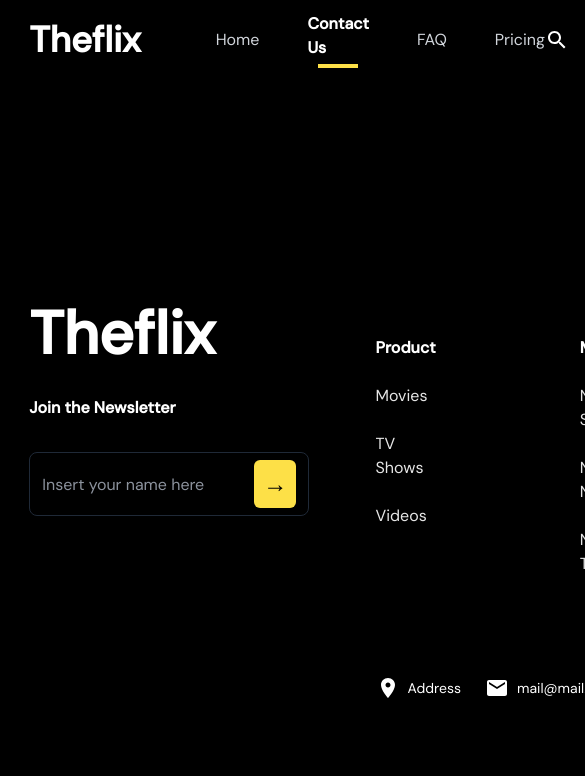
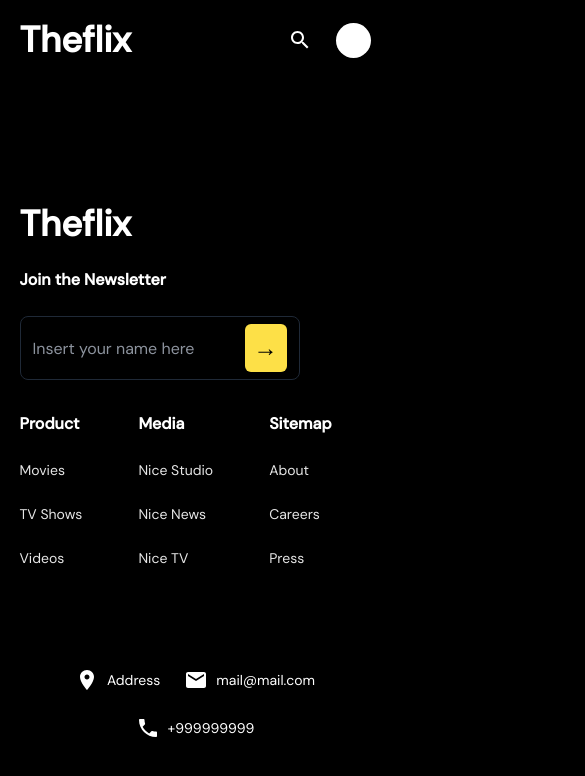
Before and after one commit to EricLich/paisaflix, a Next.js app: page /contact in a window 390 px wide. Shown: the top 776 px of the page, 585 px wide, since content can reach past the window. Built offline with nearby package versions, Linux system fonts and the light colour scheme.

Commit message:
add responisive layout

```diff
--- a/app/tv/[id]/page.tsx
+++ b/app/tv/[id]/page.tsx
@@ -1,4 +1,5 @@
 import React from "react";
+
 import { API_GET_SINGLE_TV_SHOW, API_GET_TV_SHOW_BY_GENRE_ID } from "../../../api/apiConstants";
 import Hero from "../../../components/Hero";
 import { Movie, TV } from "../../../utils/types";
--- a/components/FeaturedShows.tsx
+++ b/components/FeaturedShows.tsx
@@ -11,7 +11,7 @@ type FeaturedShowsProps = {
 
 const FeaturedShows: React.FC<FeaturedShowsProps> = ({ featuredShows }) => {
   return (
-    <section className="w-[85%] mx-auto mt-[50px]">
+    <section className="w-[90%] lg:w-[85%] mx-auto mt-[50px]">
       <FeaturedSwiper featuredItems={featuredShows} title={"Featured Shows this week"} mtNegative={false} type="tv" />
     </section>
   );
--- a/components/Footer.tsx
+++ b/components/Footer.tsx
@@ -39,10 +39,12 @@ const Footer = () => {
   ];
 
   return (
-    <footer className="w-full mt-[200px] mb-14">
-      <div className="w-[85%] mx-auto flex items-start gap-[20%]">
-        <div className="flex flex-col gap-8">
-          <h2 className="text-white text-6xl font-semibold">Theflix</h2>
+    <footer className="w-full mt-[100px] lg:mt-[200px] mb-14">
+      <div className="w-[90%] lg:w-[85%] mx-auto flex flex-col lg:flex-row items-start gap-[20%]">
+        <div className="flex flex-col gap-6 lg:gap-8">
+          <Link href={"/"} className="text-white text-4xl lg:text-6xl font-semibold">
+            Theflix
+          </Link>
           <p className="text-white text-base font-semibold">Join the Newsletter</p>
           <form className="h-16 w-[280px] border border-gray-800 flex items-center justify-between rounded-lg gap-2 px-3">
             <input
@@ -55,19 +57,23 @@ const Footer = () => {
         </div>
 
         <div className="flex flex-col justify-between items-start flex-1 gap-[100px] pt-8">
-          <div className="flex flex-row items-start gap-36">
+          <div className="flex flex-row flex-wrap items-start gap-14 lg:gap-36">
             {footerTitles.map((title, titleIndex: number) => (
               <div className="flex flex-col gap-6" key={title}>
                 <h3 className="text-white font-bold">{title}</h3>
                 {footerLinks.map((linksLevel, index: number) => (
-                  <Link href={footerLinks[titleIndex][index].route} className="text-[#E6E6E6] font-light" key={index}>
+                  <Link
+                    href={footerLinks[titleIndex][index].route}
+                    className="text-[#E6E6E6] text-sm lg:text-base font-light"
+                    key={index}
+                  >
                     {footerLinks[titleIndex][index].routeName}
                   </Link>
                 ))}
               </div>
             ))}
           </div>
-          <div className="flex gap-6">
+          <div className="flex gap-6 flex-wrap lg:flex-nowrap justify-center">
             {contactLinks.map((contactLink) => (
               <div className="flex items-center text-white gap-2" key={contactLink.data}>
                 {contactLink.icon}
--- a/components/Hero.tsx
+++ b/components/Hero.tsx
@@ -16,7 +16,7 @@ type HeroProps = {
 
 const Hero: React.FC<HeroProps> = ({ trendingWeekContent, featuredHero, type, addMb, swiperTitle }) => {
   return (
-    <section className="w-[85%] mx-auto flex flex-col">
+    <section className="w-[90%] lg:w-[85%] mx-auto flex flex-col">
       <HeroFeatured featuredContent={featuredHero} type={type} addMb={addMb} />
       <FeaturedSwiper featuredItems={trendingWeekContent} title={swiperTitle} mtNegative={true} type={type} />
     </section>
--- a/components/HeroFeatured.tsx
+++ b/components/HeroFeatured.tsx
@@ -14,9 +14,9 @@ type HeroFeaturedProps = {
 
 const HeroFeatured: React.FC<HeroFeaturedProps> = ({ featuredContent, type, addMb }) => {
   return (
-    <div className="w-full h-[1132px] flex justify-between items-start">
+    <div className="w-full min-h-[880px] h-auto max-h-[880] lg:h-[1132px] flex justify-between items-start">
       <HeroInfo content={featuredContent} type={type} addMb={addMb} />
-      <div className="w-[55%] h-full absolute right-0">
+      <div className="w-[55%] h-full absolute right-0 -z-10">
         <div className="w-[30%] h-full left-0 absolute z-10 bg-gradient-to-l from-transparent to-black opacity-100"></div>
         <div className="w-full h-[800px] right-0 absolute bottom-0 z-10 bg-gradient-to-b from-transparent to-black opacity-100"></div>
         <div className="w-full h-[200px] top-0 absolute bottom-0 z-10 bg-gradient-to-t from-transparent to-black opacity-100"></div>
--- a/components/MovieCard.tsx
+++ b/components/MovieCard.tsx
@@ -27,7 +27,7 @@ const ContentCard: React.FC<ContentCardProps> = ({ content, type }) => {
     }
   }, [loaded]);
   return (
-    <Link href={`/${type}/${content.id}`} className="overflow-hidden rounded-sm h-full w-full" key={content.id}>
+    <Link href={`/${type}/${content.id}`} className="overflow-hidden rounded-sm h-full w-full " key={content.id}>
       <article className="relative overflow-hidden">
         <motion.div
           initial={"hidden"}
@@ -46,7 +46,7 @@ const ContentCard: React.FC<ContentCardProps> = ({ content, type }) => {
           />
         </motion.div>
         <div className="absolute bottom-0 w-full h-[200px] bg-gradient-to-b from-transparent to-black px-3 pb-9 flex">
-          <h3 className="text-white font-base text-2xl self-end">
+          <h3 className="text-white font-base text-md lg:text-2xl self-end ">
             {(content as Movie).title ? (content as Movie).title : (content as TV).name}
           </h3>
         </div>
--- a/components/Navbar.tsx
+++ b/components/Navbar.tsx
@@ -46,11 +46,11 @@ const Navbar = () => {
         showBg ? "bg-black opacity-90" : "bg-transparent"
       }`}
     >
-      <nav className="w-[85%] mx-auto flex justify-between items-center opacity-100">
+      <nav className="w-[90%] lg:w-[85%] mx-auto flex justify-between items-center opacity-100">
         <Link href={"/"} className="mr-[75px] text-4xl font-bold text-white">
           Theflix
         </Link>
-        <ul className="flex items-center gap-12 mr-auto">
+        <ul className="hidden lg:flex items-center gap-12 mr-auto">
           {menuItems.map((menuItem) => (
             <li key={menuItem.routeName}>
               <Link
@@ -63,10 +63,10 @@ const Navbar = () => {
             </li>
           ))}
         </ul>
-        <div className="flex items-center gap-10">
+        <div className="flex items-center gap-6 lg:gap-10">
           <Search className="text-white cursor-pointer" />
           <div className="w-[35px] h-[35px] rounded-full bg-white"></div>
-          <h3 className="text-white font-bold">Profile name</h3>
+          <h3 className="hidden lg:visible text-white font-bold">Profile name</h3>
         </div>
       </nav>
     </header>
--- a/components/StarRating.tsx
+++ b/components/StarRating.tsx
@@ -8,10 +8,10 @@ type StarRatingProps = {
 const StarRating: React.FC<StarRatingProps> = ({ voteAverage }) => {
   const starsArray = [...Array(Math.ceil(voteAverage / 2))];
   return (
-    <div className="mb-12 mt-8 flex items-center gap-2">
+    <div className="mb-6 lg:mb-12 mt-6 lg:mt-8 flex items-center gap-2">
       {starsArray.map((_, index: number) => (
         <div className="text-[#FED530] relative w-auto" key={index}>
-          <p className="text-3xl">&#9733;</p>
+          <p className="text-xl lg:text-3xl">&#9733;</p>
           {index === starsArray.length - 1 && (
             <div
               className={`absolute right-0 top-0 h-full bg-black`}
--- a/tailwind.config.js
+++ b/tailwind.config.js
@@ -8,7 +8,8 @@ module.exports = {
   theme: {
     extend: {
       gridTemplateColumns: {
-        'autofit': 'repeat(auto-fit, minmax(300px, 3fr))'
+        'autofitLg': 'repeat(auto-fit, minmax(300px, 3fr))',
+        'autofitSm': 'repeat(auto-fit, minmax(120px, 2fr))',
       },
     },
   },
```
Also changed, not shown: components/FeaturedSwiper.tsx (+6 -4 lines), components/HeroInfo.tsx (+14 -9 lines), components/MoreContent.tsx (+11 -9 lines).
